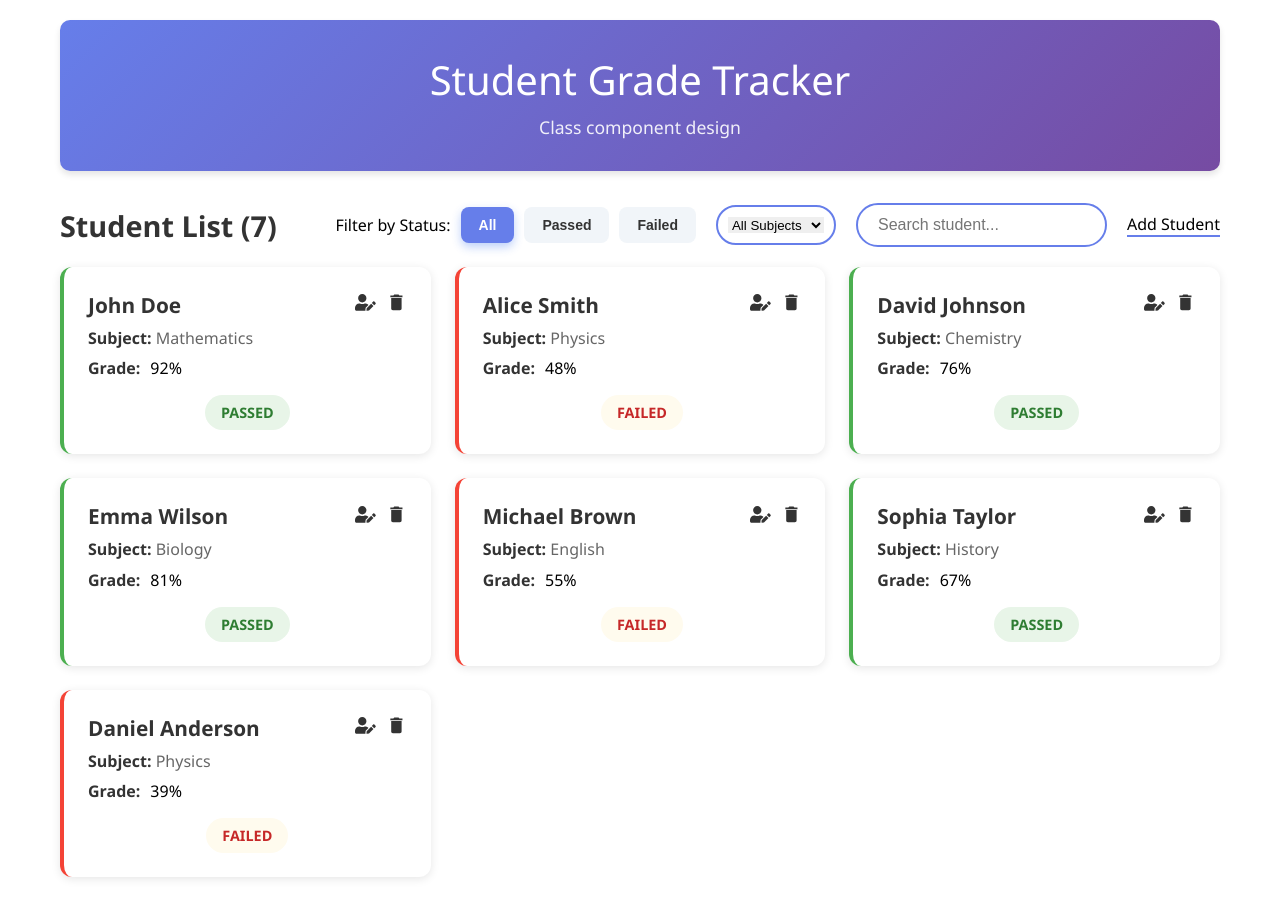
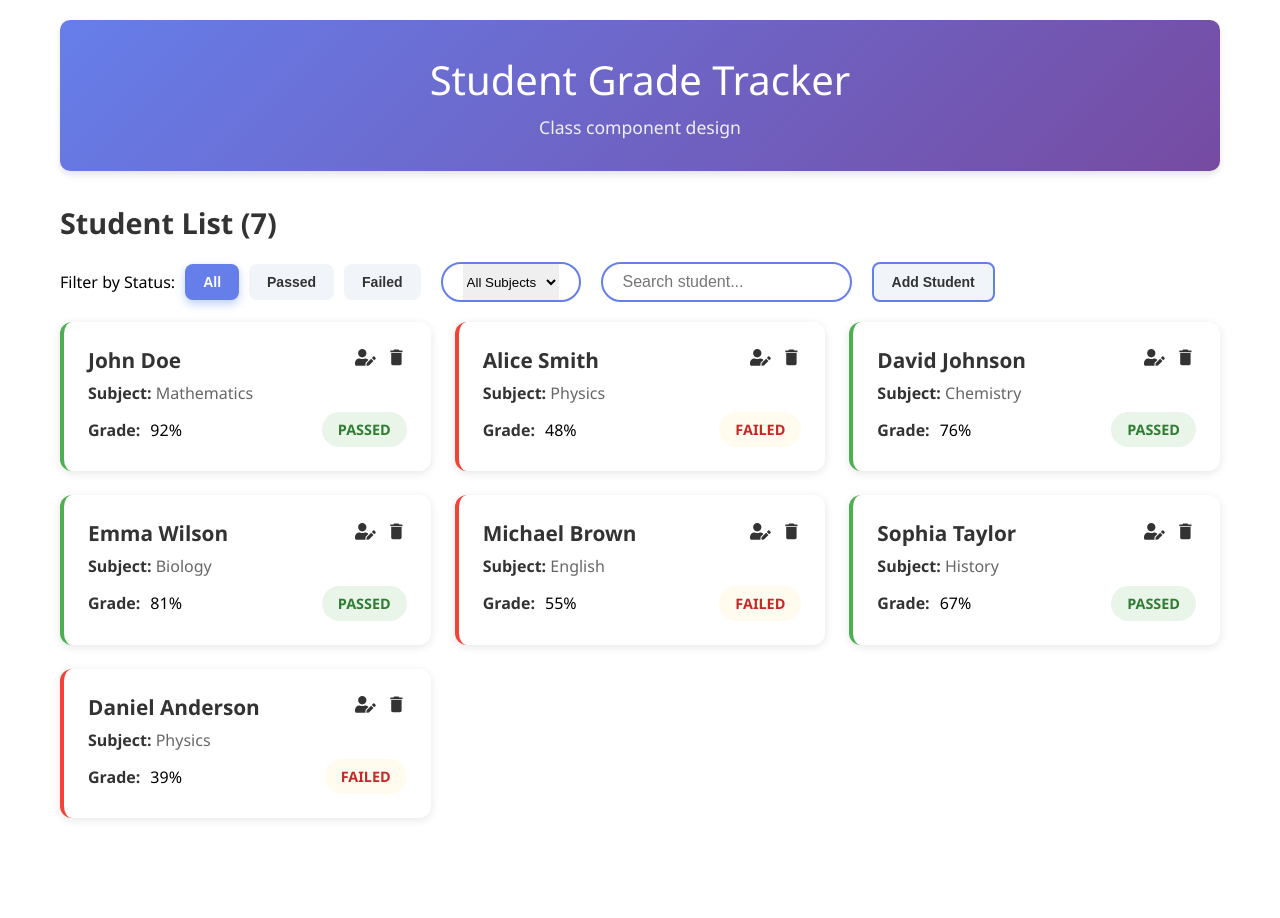
Before and after one commit to Vishalp001/student-grade-tracker, a React (Create React App) app: page / in a window 1280 px wide. Shown: the top 918 px of the page. After the commit the page ends 870 px from the top, so only its background shows below. Built offline with nearby package versions, Linux system fonts and the light colour scheme.

Commit message:
feat: UI for add student button, ui fixes and add valiadation for input field

```diff
--- a/src/App.css
+++ b/src/App.css
@@ -39,7 +39,7 @@
   justify-content: space-between;
   align-items: center;
   gap: 20px;
-  flex-wrap: wrap;
+  flex-wrap: wrap-reverse;
 }
 .filterButtons {
   display: flex;
@@ -48,7 +48,8 @@
   flex-wrap: wrap;
 }
 
-.filterButtons button {
+.filterButtons button,
+.addStudentBtn {
   padding: 10px 18px;
   border: none;
   border-radius: 8px;
@@ -79,7 +80,7 @@
   height: 40px;
   background: #fff;
   border: 2px solid #667eea;
-  padding: 10px;
+  padding: 0px 20px;
 }
 .selectContainer select {
   width: 100%;
@@ -89,7 +90,7 @@
   outline: 0;
 }
 .addStudentBtn {
-  border-bottom: 2px solid #667eea;
+  border: 2px solid #667eea;
   cursor: pointer;
 }
 .searchContainer {
@@ -101,7 +102,7 @@
   height: 40px;
   background: #fff;
   border: 2px solid #667eea;
-  padding: 20px;
+  padding: 0 20px;
 }
 .searchContainer input {
   width: 100%;
@@ -209,8 +210,12 @@
 .studentInfo strong {
   color: #333;
 }
+.gradeContainer {
+  display: flex;
+  justify-content: space-between;
+  align-items: center;
+}
 .studentStatus {
-  margin-top: 1rem;
   text-align: center;
 }
 .status {
--- a/src/App.js
+++ b/src/App.js
@@ -87,7 +87,7 @@ class App extends React.Component {
     this.setState({
       newStudent: {
         ...this.state.newStudent,
-        [name]: value,
+        [name]: value.replace(/^\s+/, ''),
       },
     })
   }
--- a/src/comonents/StudentCard.jsx
+++ b/src/comonents/StudentCard.jsx
@@ -62,6 +62,7 @@ export default class StudentCard extends Component {
             <strong>Subject: </strong>
             {student.subject}
           </p>
+          <div className='gradeContainer'>
             <div className='gradeInput'>
               <strong>Grade: </strong>
               {isEdit ? (
@@ -89,7 +90,7 @@ export default class StudentCard extends Component {
                 </h3>
               )}
             </div>
-        </div>
+
             <div className='studentStatus'>
               <span
                 className={`status ${student.passed ? 'statusPassed' : 'statusFailed'}`}
@@ -98,6 +99,8 @@ export default class StudentCard extends Component {
               </span>
             </div>
           </div>
+        </div>
+      </div>
     )
   }
 }
--- a/src/comonents/StudentList.jsx
+++ b/src/comonents/StudentList.jsx
@@ -87,9 +87,9 @@ export default class StudentList extends Component {
                 />
               )}
             </div>
-            <p onClick={handleStudentModal} className='addStudentBtn'>
+            <button onClick={handleStudentModal} className='addStudentBtn'>
               Add Student
-            </p>
+            </button>
           </div>
         </div>
       </section>
```
Lines whose indentation alone changed are shown as unchanged.
